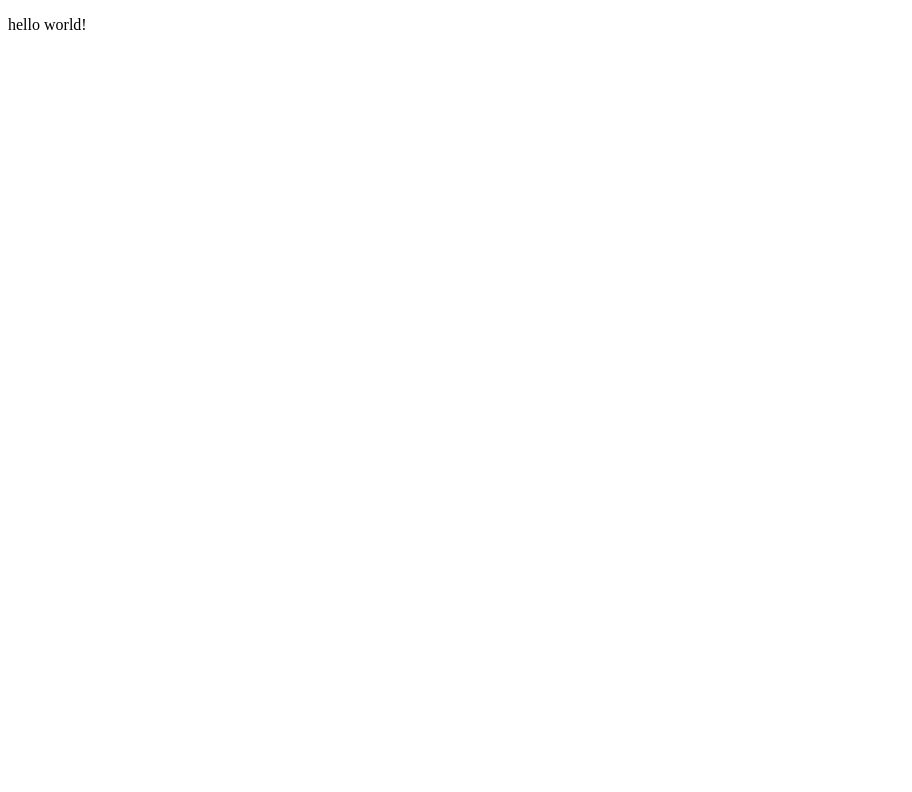
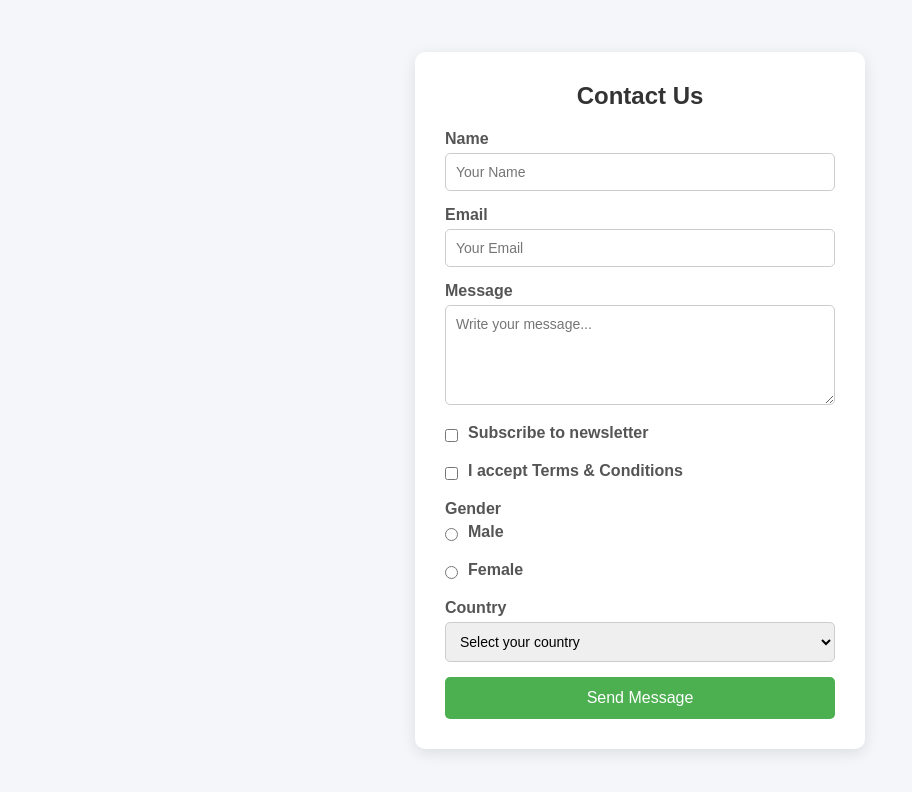
Before and after one commit to 0x08s/MyPersonalWork, a plain HTML site: page programming/index.html in a window 1280 px wide. Shown: the whole page, without its empty margins (0-912 px from the left). Drawn offline with Linux system fonts and the light colour scheme.

Commit message:
Add index.html

```diff
--- a/programming/index.html
+++ b/programming/index.html
@@ -1,14 +1,153 @@
 <!DOCTYPE html>
-<!-- this is my first programing language-->
 <html lang="en">
-<HEAD>
-    <meta charset="UTF-8">
-    <meta name="viewport" content="width=device-width, initial-scale=1.0">
-    <title> project 1 </title>
+<head>
+  <meta charset="UTF-8">
+  <meta name="viewport" content="width=device-width, initial-scale=1.0">
+  <title>Document</title>
 </head>
-<!-- --this is a body tag-->
+<body><!DOCTYPE html>
+<html lang="en">
+
+<head>
+  <meta charset="UTF-8">
+  <meta name="viewport" content="width=device-width, initial-scale=1.0">
+  <title>Enhanced Contact Form</title>
+  <style>
+    * {
+      box-sizing: border-box;
+      margin: 0;
+      padding: 0;
+      font-family: Arial, sans-serif;
+    }
+
+    body {
+      background-color: #f5f6fa;
+      display: flex;
+      justify-content: center;
+      align-items: center;
+      min-height: 100vh;
+      padding: 20px;
+    }
+
+    .contact-form {
+      background-color: #fff;
+      padding: 30px;
+      border-radius: 10px;
+      box-shadow: 0 4px 15px rgba(0, 0, 0, 0.1);
+      width: 100%;
+      max-width: 450px;
+    }
+
+    .contact-form h2 {
+      text-align: center;
+      margin-bottom: 20px;
+      color: #333;
+    }
+
+    .contact-form label {
+      display: block;
+      margin-bottom: 5px;
+      font-weight: bold;
+      color: #555;
+    }
+
+    .contact-form input[type="text"],
+    .contact-form input[type="email"],
+    .contact-form textarea,
+    .contact-form select {
+      width: 100%;
+      padding: 10px;
+      margin-bottom: 15px;
+      border: 1px solid #ccc;
+      border-radius: 5px;
+      font-size: 14px;
+    }
+
+    .contact-form textarea {
+      resize: vertical;
+      min-height: 100px;
+    }
+
+    .form-group-inline {
+      display: flex;
+      align-items: center;
+      margin-bottom: 15px;
+    }
+
+    .form-group-inline input[type="checkbox"],
+    .form-group-inline input[type="radio"] {
+      margin-right: 10px;
+    }
+
+    .contact-form button {
+      width: 100%;
+      padding: 12px;
+      border: none;
+      border-radius: 5px;
+      background-color: #4CAF50;
+      color: white;
+      font-size: 16px;
+      cursor: pointer;
+      transition: background-color 0.3s ease;
+    }
+
+    .contact-form button:hover {
+      background-color: #45a049;
+    }
+
+  </style>
+</head>
+
 <body>
-  <p> hello world! </p>
-  <br />
+
+  <form class="contact-form">
+    <h2>Contact Us</h2>
+
+    <label for="name">Name</label>
+    <input type="text" id="name" name="name" placeholder="Your Name" required>
+
+    <label for="email">Email</label>
+    <input type="email" id="email" name="email" placeholder="Your Email" required>
+
+    <label for="message">Message</label>
+    <textarea id="message" name="message" placeholder="Write your message..." required></textarea>
+
+
+    <div class="form-group-inline">
+      <input type="checkbox" id="subscribe" name="subscribe">
+      <label for="subscribe">Subscribe to newsletter</label>
+    </div>
+    <div class="form-group-inline">
+      <input type="checkbox" id="terms" name="terms" required>
+      <label for="terms">I accept Terms & Conditions</label>
+    </div>
+
+
+    <p style="margin-bottom:5px; font-weight:bold; color:#555;">Gender</p>
+    <div class="form-group-inline">
+      <input type="radio" id="male" name="gender" value="male">
+      <label for="male">Male</label>
+    </div>
+    <div class="form-group-inline">
+      <input type="radio" id="female" name="gender" value="female">
+      <label for="female">Female</label>
+    </div>
+
+
+    <label for="country">Country</label>
+    <select id="country" name="country" required>
+      <option value="">Select your country</option>
+      <option value="pakistan">Pakistan</option>
+      <option value="india">India</option>
+      <option value="usa">USA</option>
+      <option value="uk">UK</option>
+    </select>
+
+    <button type="submit">Send Message</button>
+  </form>
+
 </body>
+
 </html>
+
+</html>
```
